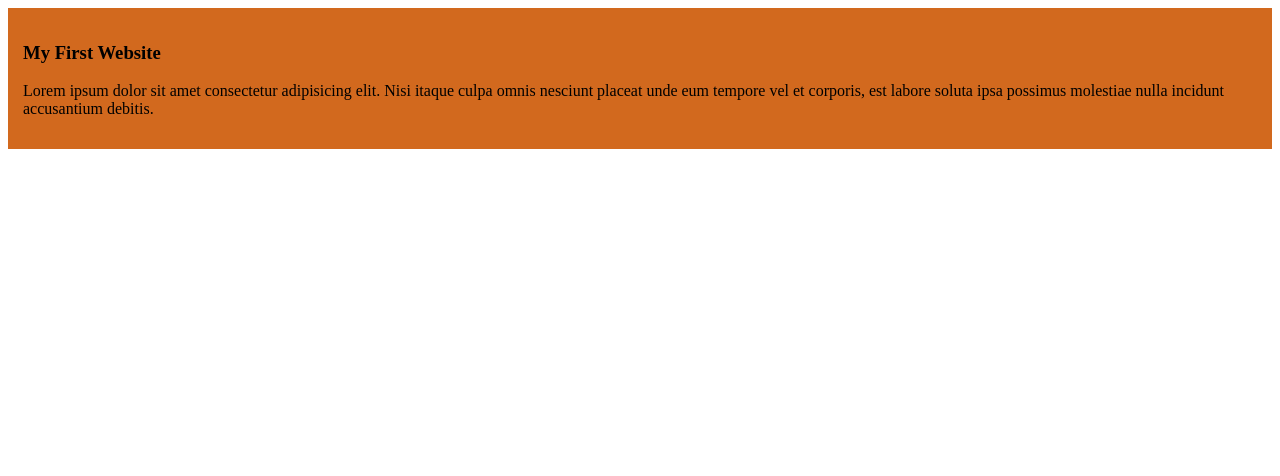
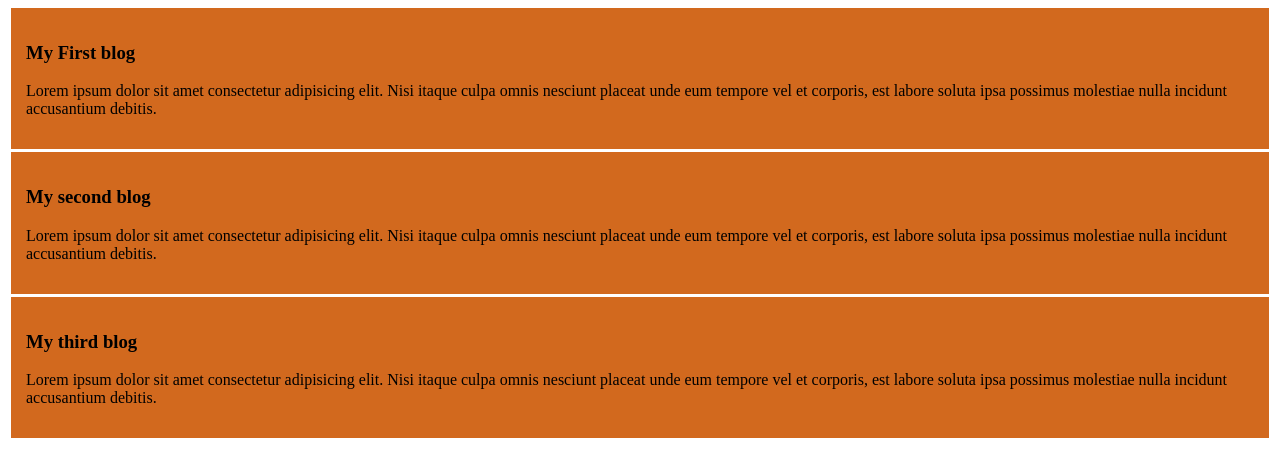
Before and after one commit to TazwoarCommits/My-Simple-Website, a plain HTML site: page index.html in a window 1280 px wide. Drawn offline with Linux system fonts and the light colour scheme.

Commit message:
added second and third blog

```diff
--- a/index.html
+++ b/index.html
@@ -9,7 +9,17 @@
 <body>
      <div>
 
-    <h3>My First Website</h3>
+    <h3>My First blog</h3>
+    <p>Lorem ipsum dolor sit amet consectetur adipisicing elit. Nisi itaque culpa omnis nesciunt placeat unde eum tempore vel et corporis, est labore soluta ipsa possimus molestiae nulla incidunt accusantium debitis.</p>
+     </div>
+     <div>
+
+    <h3>My second blog</h3>
+    <p>Lorem ipsum dolor sit amet consectetur adipisicing elit. Nisi itaque culpa omnis nesciunt placeat unde eum tempore vel et corporis, est labore soluta ipsa possimus molestiae nulla incidunt accusantium debitis.</p>
+     </div>
+     <div>
+
+    <h3>My third blog</h3>
     <p>Lorem ipsum dolor sit amet consectetur adipisicing elit. Nisi itaque culpa omnis nesciunt placeat unde eum tempore vel et corporis, est labore soluta ipsa possimus molestiae nulla incidunt accusantium debitis.</p>
      </div>
 </body>
--- a/styles/blog.css
+++ b/styles/blog.css
@@ -1,5 +1,6 @@
 div{
     background-color: chocolate;
     padding: 15px;
+    margin: 3px;
 
 }
```
